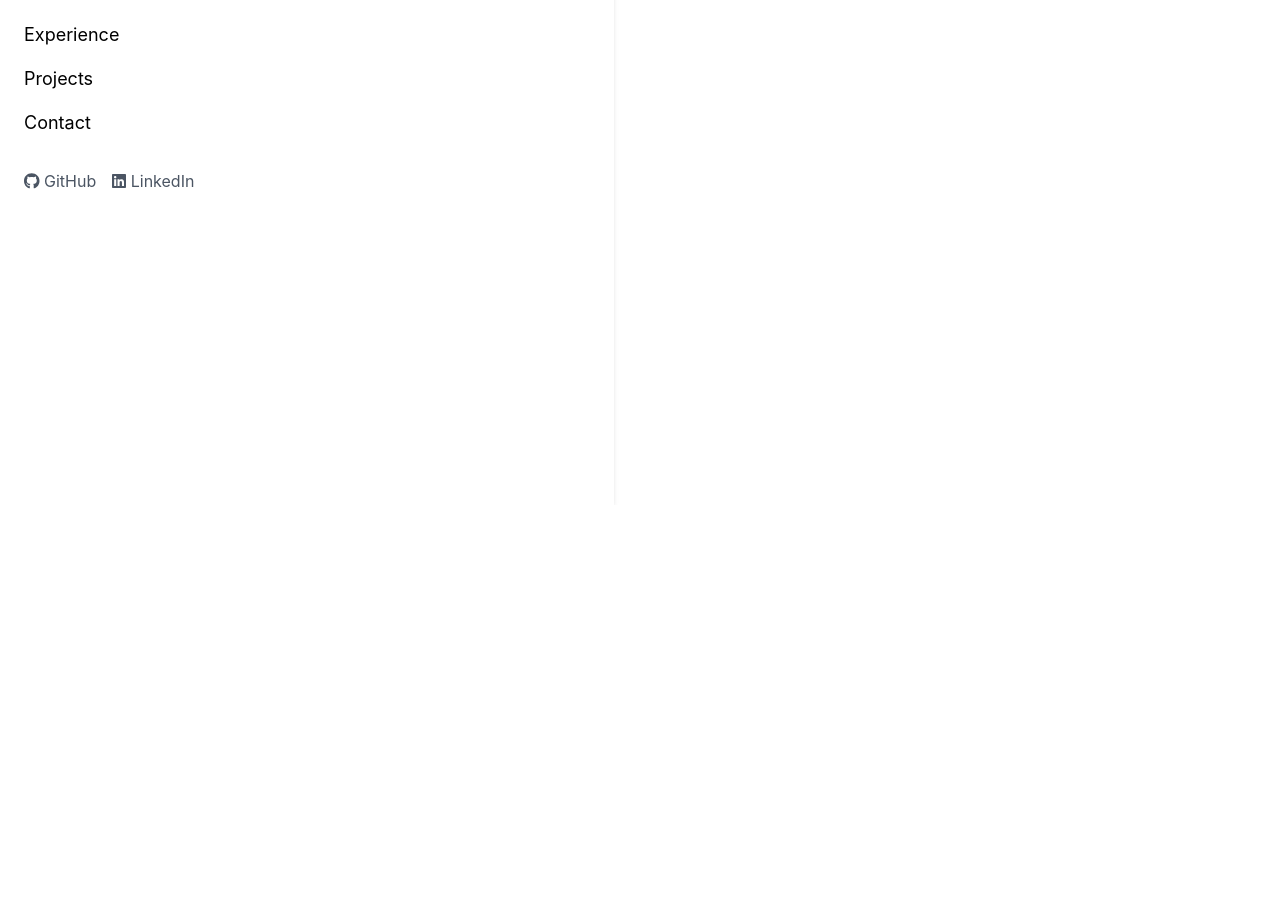
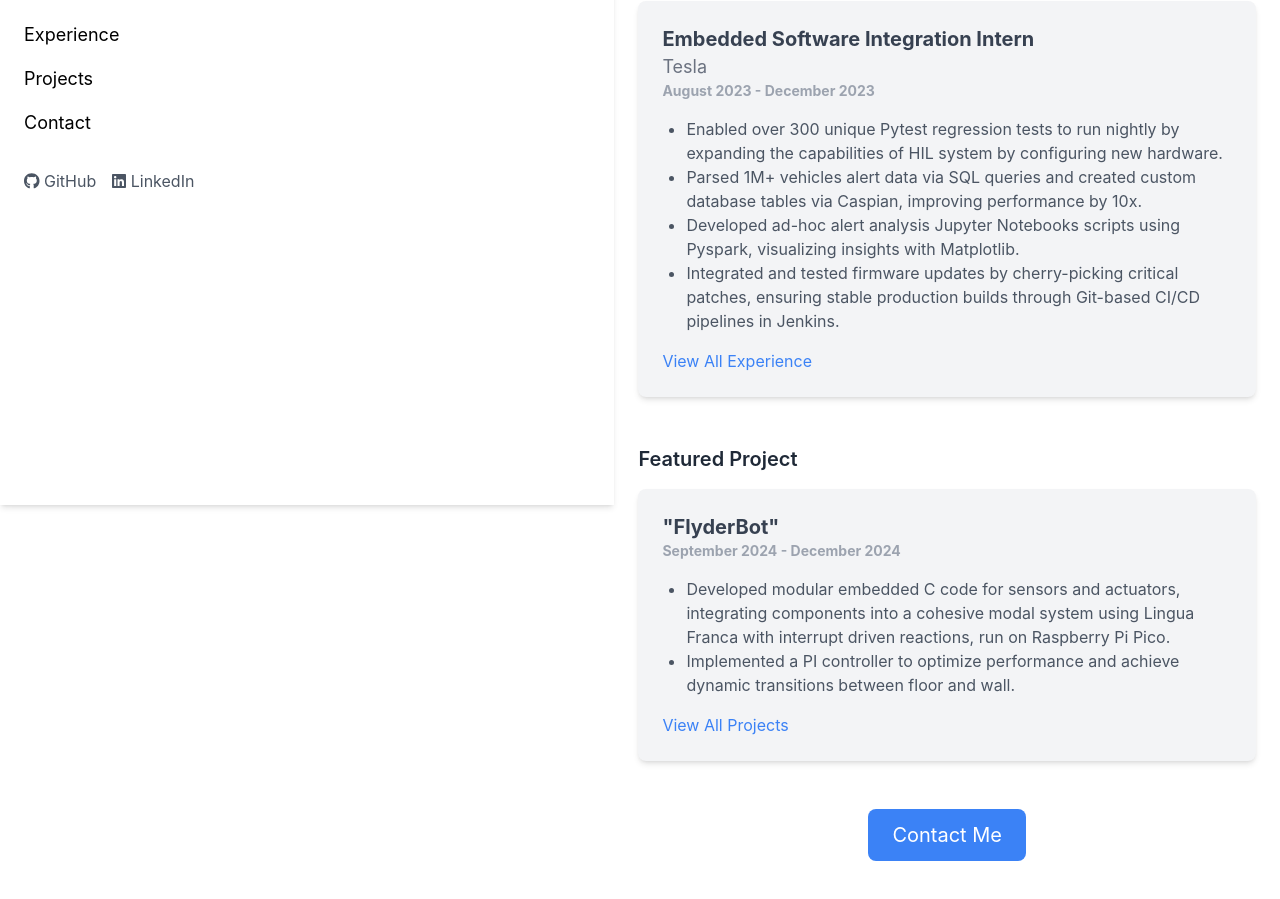
Before and after one commit to jkucz01/portfolio-website, a React (Create React App) app: page / in a window 1280 px wide. Shown: the part 295-1194 px from the top of the page. Before the commit the page ends 800 px from the top, so only its background shows below. Built offline with nearby package versions, Linux system fonts and the light colour scheme.

Commit message:
home page

```diff
--- a/src/App.js
+++ b/src/App.js
@@ -13,7 +13,7 @@
     <div className="flex min-h-screen flex-col lg:flex-row">
       <BrowserRouter>
         <Header />
-        <main className="grow p-6">
+        <main className="pt-24 lg:w-[52%] lg:py-24">
           <Routes>
             <Route path="/" element={<Home />} />
             <Route path="/about" element={<About />} />
--- a/src/pages/Home.js
+++ b/src/pages/Home.js
@@ -1,5 +1,65 @@
 import React from "react";
+import { Link } from "react-router-dom";
 
 export default function Home() {
-    return <h1>Welcome to my portfolio!</h1>;
+  return (
+    <div className="container mx-auto p-6">
+      <section className="mb-12 text-center">
+        <p className="text-lg text-gray-600">
+          I&#39;m an Embedded Software Engineer passionate about building sustainable, intelligent systems. I specialize in creating high-performance solutions for the IoT world.
+        </p>
+      </section>
+
+      <section className="mb-12">
+        <h2 className="mb-4 text-xl font-semibold text-gray-800">Recent Experience</h2>
+        <div className="rounded-lg bg-gray-100 p-6 shadow-md">
+        <h3 className="text-xl font-bold text-gray-700">
+            Embedded Software Integration Intern
+            <span className="block text-lg font-normal text-gray-500">Tesla</span>
+            <span className="block text-sm text-gray-400">August 2023 - December 2023</span>
+        </h3>
+          <ul className="text-md mt-4 list-disc pl-6 text-gray-600">
+            <li>Enabled over 300 unique Pytest regression tests to run nightly by expanding the capabilities of HIL system by configuring new hardware.</li>
+            <li>Parsed 1M+ vehicles alert data via SQL queries and created custom database tables via Caspian, improving performance by 10x.</li>
+            <li>Developed ad-hoc alert analysis Jupyter Notebooks scripts using Pyspark, visualizing insights with Matplotlib.</li>
+            <li>Integrated and tested firmware updates by cherry-picking critical patches, ensuring stable production builds through Git-based CI/CD pipelines in Jenkins.</li>
+          </ul>
+          <Link
+            to="/experience"
+            className="mt-4 inline-block text-blue-500 transition hover:text-blue-700"
+          >
+            View All Experience
+          </Link>
+        </div>
+      </section>
+
+      <section className="mb-12">
+        <h2 className="mb-4 text-xl font-semibold text-gray-800">Featured Project</h2>
+        <div className="rounded-lg bg-gray-100 p-6 shadow-md">
+          <h3 className="text-xl font-bold text-gray-700">&#34;FlyderBot&#34;
+            <span className="block text-sm text-gray-400">September 2024 - December 2024</span>
+          </h3>
+          <ul className="text-md mt-4 list-disc pl-6 text-gray-600">
+            <li>Developed modular embedded C code for sensors and actuators, integrating components into a cohesive modal system using Lingua Franca with interrupt driven reactions, run on Raspberry Pi Pico.</li>
+            <li>Implemented a PI controller to optimize performance and achieve dynamic transitions between floor and wall.</li>
+          </ul>
+          <Link
+            to="/projects"
+            className="mt-4 inline-block text-blue-500 transition hover:text-blue-700"
+          >
+            View All Projects
+          </Link>
+        </div>
+      </section>
+
+      <section className="text-center">
+        <Link
+          to="/contact"
+          className="inline-block rounded-lg bg-blue-500 px-6 py-3 text-xl text-white transition hover:bg-blue-600"
+        >
+          Contact Me
+        </Link>
+      </section>
+    </div>
+  );
 }
```
